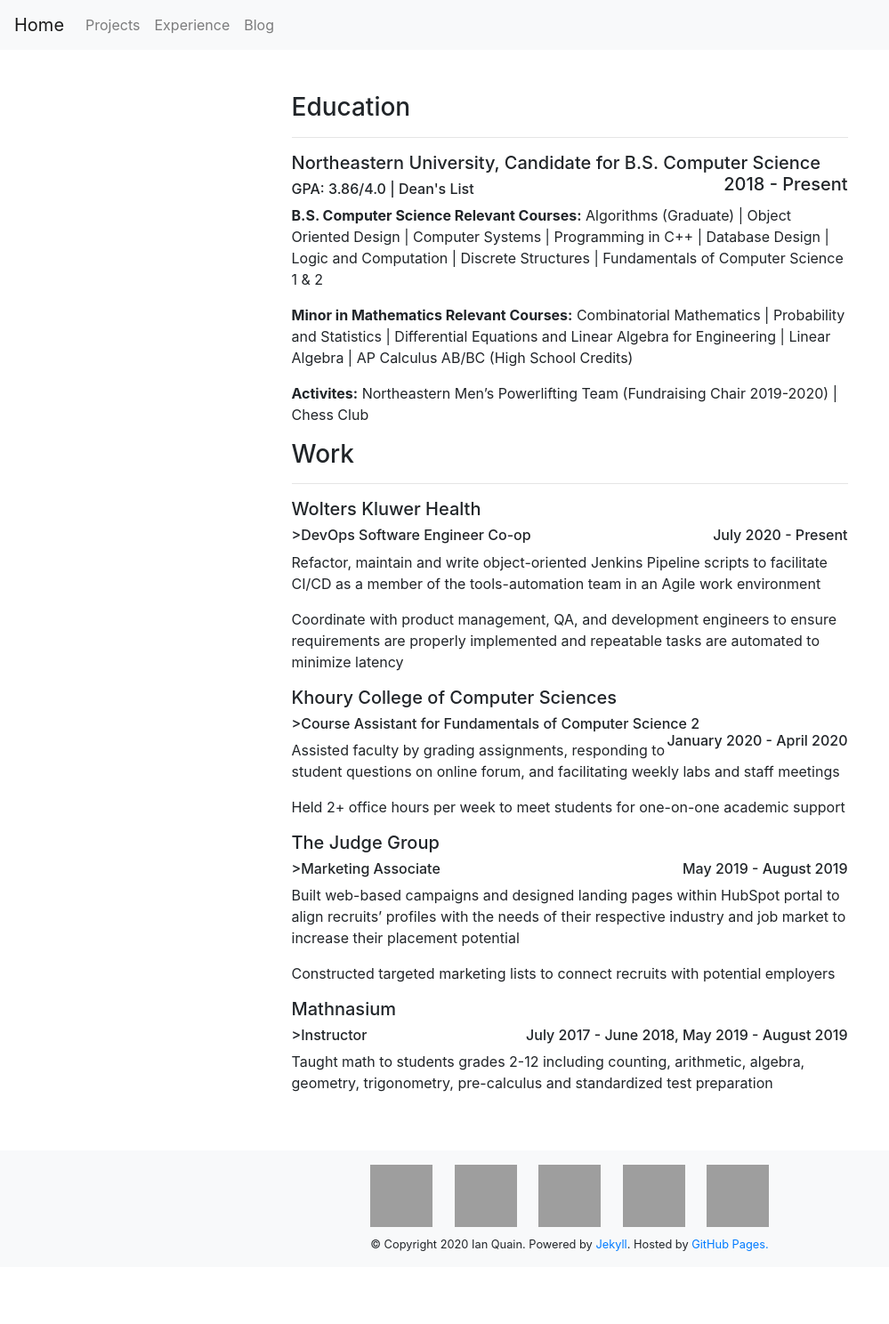
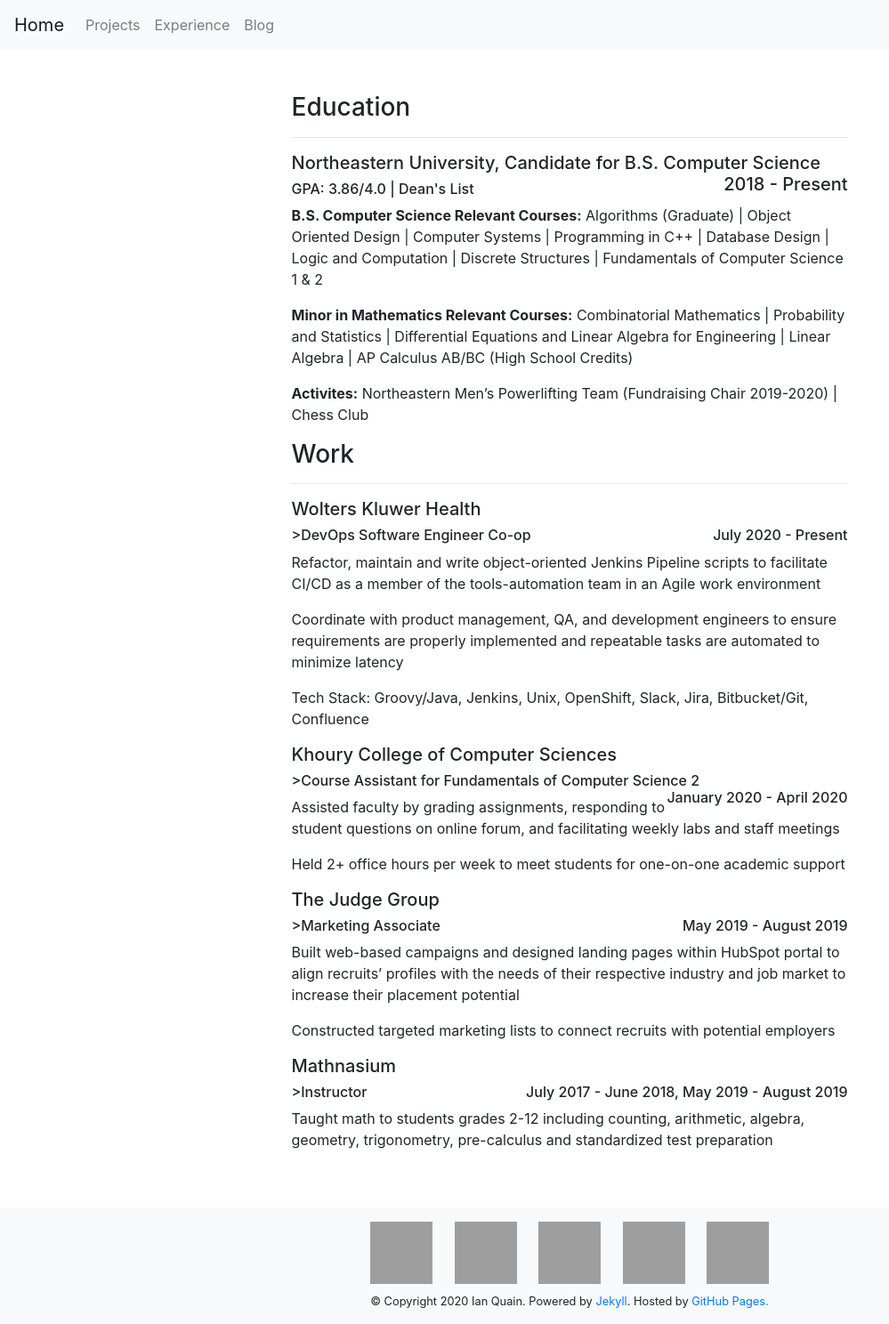
Before and after one commit to quaini/deprecated-personal-website, a Jekyll site: the page built from experience.html, in a window 1280 px wide, cut to the strip 0-1488 px from the top of the page. Shown: the whole strip at 89% size, without its empty margins (0-999 px from the left). Built offline with Jekyll 4.4.1, drawn with Linux system fonts in a browser that asks for light colours; before the commit the page ends 1424 px from its top, so only the background shows below that; grey boxes are pictures that could not be loaded.

Commit message:
WK job tech stack

```diff
--- a/experience.html
+++ b/experience.html
@@ -45,6 +45,7 @@
         <p>
             Coordinate with product management, QA, and development engineers to ensure requirements are properly implemented and repeatable tasks are automated to minimize latency
         </p>
+        <p>Tech Stack: Groovy/Java, Jenkins, Unix, OpenShift, Slack, Jira, Bitbucket/Git, Confluence</p>
         <h5>Khoury College of Computer Sciences</h5>
         <h6 style="text-align:left;">
             >Course Assistant for Fundamentals of Computer Science 2
```
